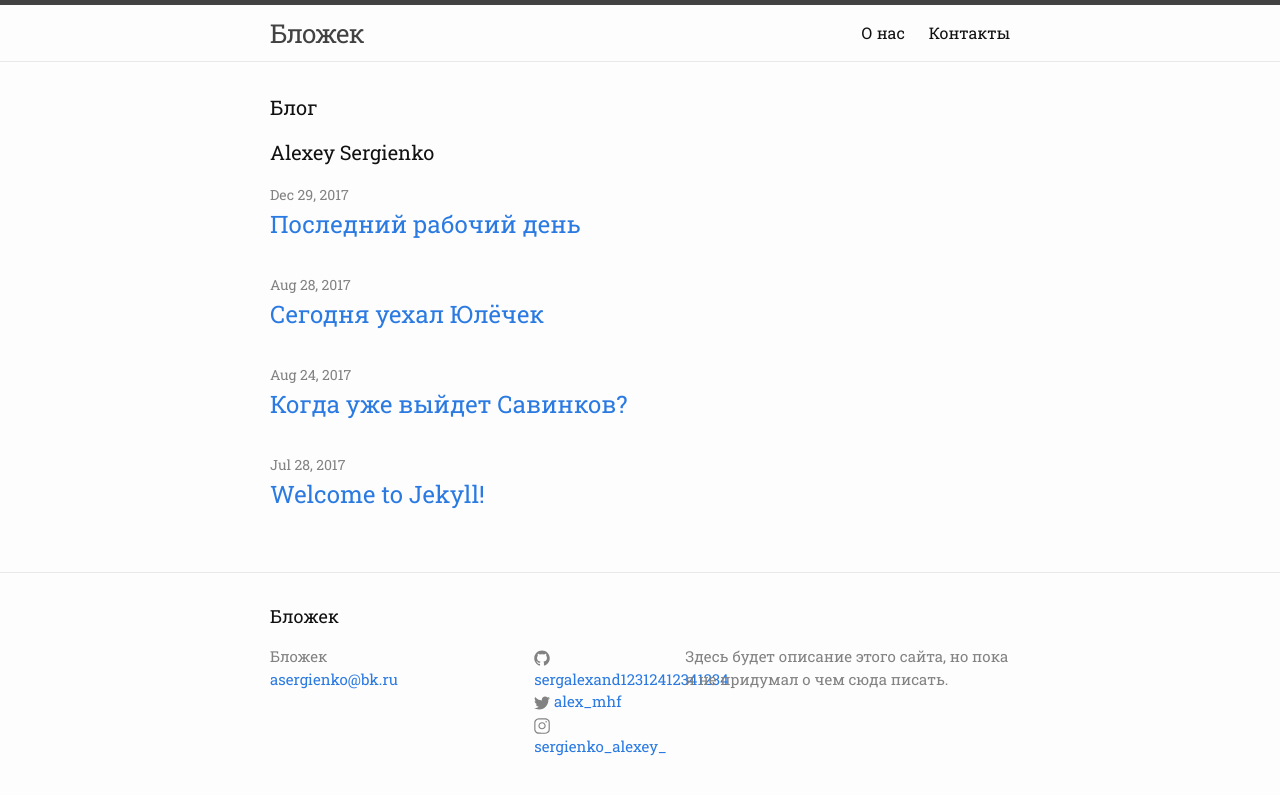
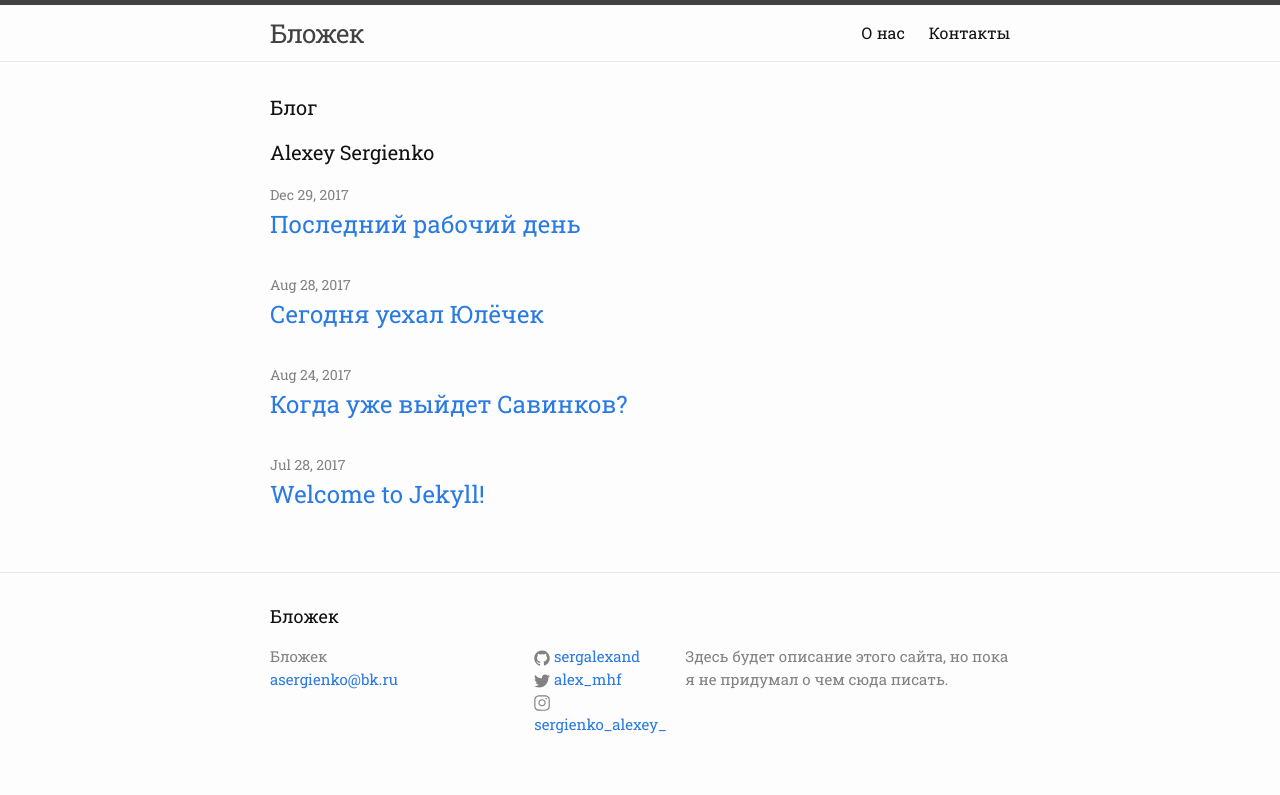
Before and after one commit to SergAlexAnd/SergAlexAnd.github.io, a Jekyll site: the page built from index.html, in a window 1280 px wide. Shown: the top 795 px of the page. Built offline with Jekyll 4.4.1, drawn with Linux system fonts in a browser that asks for light colours.

Commit message:
Update _config.yml

```diff
--- a/_config.yml
+++ b/_config.yml
@@ -14,7 +14,7 @@ description: > # this means to ignore newlines until "baseurl:"
 baseurl: "" # the subpath of your site, e.g. /blog
 url: "http://yourdomain.com" # the base hostname & protocol for your site
 twitter_username: alex_mhf
-github_username:  sergalexand12312412341234
+github_username:  sergalexand
 instagram_username: sergienko_alexey_
 
 # Build settings
```
